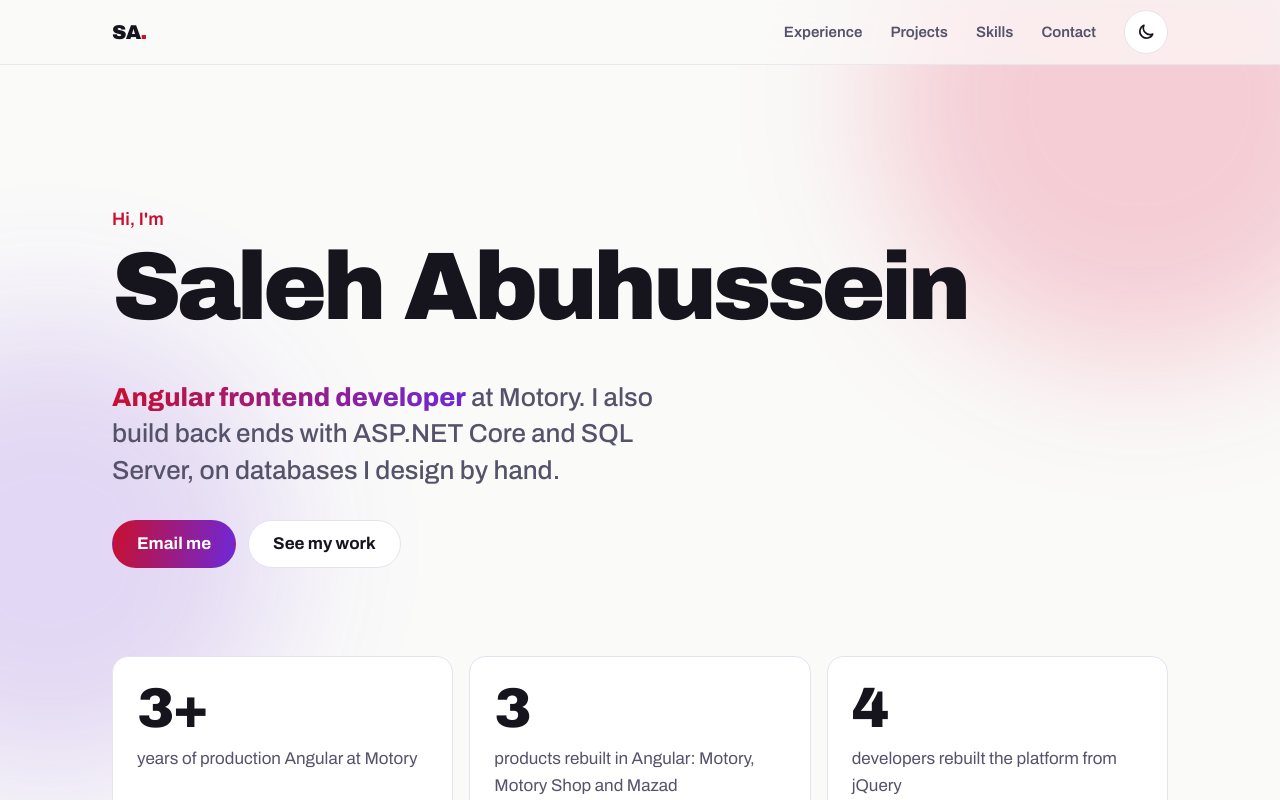
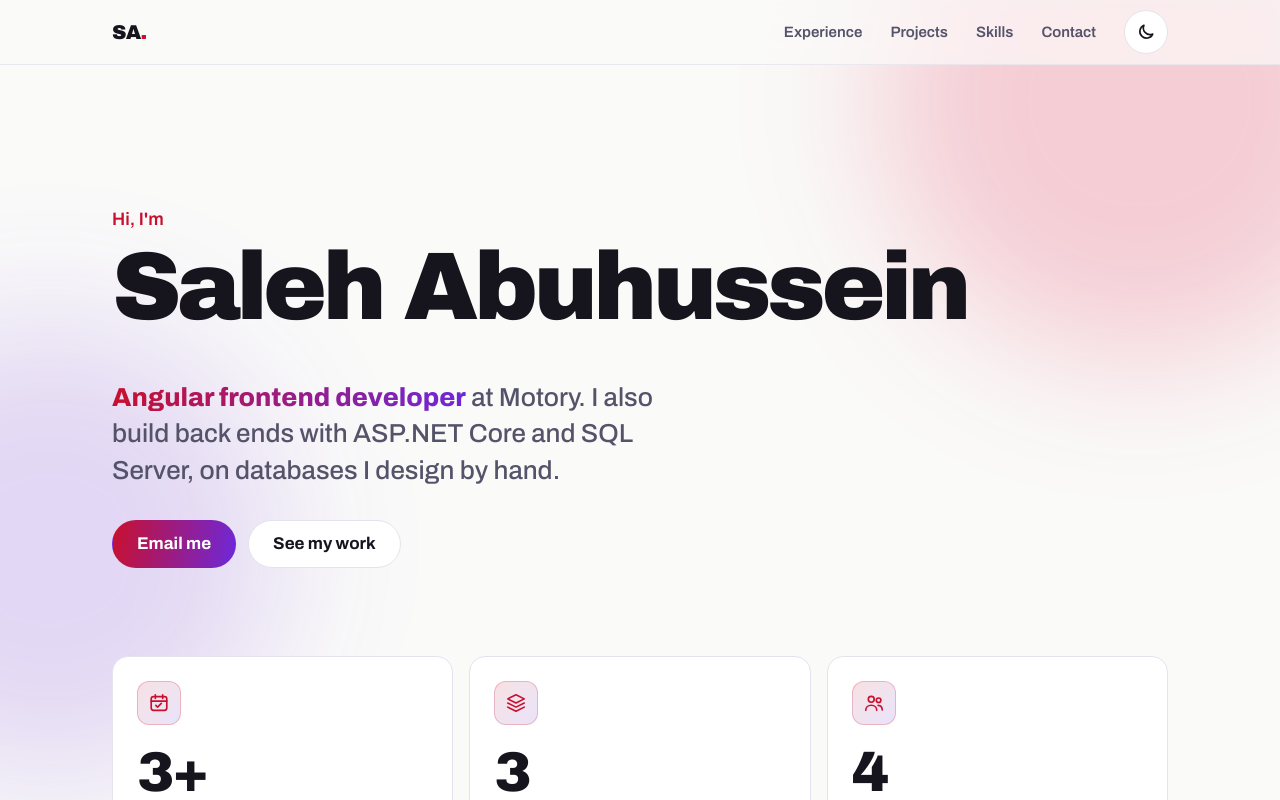
Before and after one commit to SalehAbuhussein/portfolio, an Angular app: page / in a window 1280 px wide. Shown: the top 800 px of the page. Built offline with nearby package versions, Linux system fonts and the light colour scheme.

Commit message:
Add icons to stat cards
Co-Authored-By: Claude Opus 5.5 <noreply@anthropic.com>

```diff
--- a/src/app/app.css
+++ b/src/app/app.css
@@ -264,6 +264,23 @@ h1 {
   padding: 24px;
 }
 
+.ico {
+  display: grid;
+  place-items: center;
+  width: 44px;
+  height: 44px;
+  margin-bottom: 20px;
+  border-radius: 12px;
+  color: var(--accent);
+  background: linear-gradient(135deg, color-mix(in srgb, var(--accent) 14%, transparent), color-mix(in srgb, var(--accent-2) 14%, transparent));
+  border: 1px solid color-mix(in srgb, var(--accent) 22%, transparent);
+  transition: transform 400ms var(--ease);
+}
+
+.stats li:hover .ico {
+  transform: rotate(-8deg) scale(1.08);
+}
+
 .num {
   font-size: clamp(2.5rem, 5vw, 3.5rem);
   font-weight: 900;
--- a/src/app/app.html
+++ b/src/app/app.html
@@ -50,6 +50,21 @@
     <ul class="stats">
       @for (s of stats; track s.label; let i = $index) {
         <li class="card" [appReveal]="i * 120">
+          <span class="ico" aria-hidden="true">
+            <svg viewBox="0 0 24 24" width="22" height="22" fill="none" stroke="currentColor" stroke-width="1.8" stroke-linecap="round" stroke-linejoin="round">
+              @switch (s.icon) {
+                @case ('years') {
+                  <rect x="3.5" y="5" width="17" height="15" rx="2.5" /><path d="M3.5 10h17M8 3v4M16 3v4M8.5 14.5l2 2 4-4" />
+                }
+                @case ('products') {
+                  <path d="m12 3 9 4.5-9 4.5-9-4.5L12 3Z" /><path d="m3 12 9 4.5 9-4.5M3 16.5 12 21l9-4.5" />
+                }
+                @case ('team') {
+                  <circle cx="9" cy="8" r="3.2" /><path d="M3 20c0-3.3 2.7-5.5 6-5.5s6 2.2 6 5.5" /><circle cx="17" cy="9" r="2.5" /><path d="M16.5 14.6c2.6.2 4.5 2 4.5 4.9" />
+                }
+              }
+            </svg>
+          </span>
           <p class="num"><span [appCountUp]="s.value">{{ s.value }}</span>{{ s.suffix }}</p>
           <p class="muted">{{ s.label }}</p>
         </li>
--- a/src/app/app.ts
+++ b/src/app/app.ts
@@ -33,9 +33,9 @@ export class App {
     { href: '#contact', label: 'Contact' },
   ];
   protected readonly stats = [
-    { value: 3, suffix: '+', label: 'years of production Angular at Motory' },
-    { value: 3, suffix: '', label: 'products rebuilt in Angular: Motory, Motory Shop and Mazad' },
-    { value: 4, suffix: '', label: 'developers rebuilt the platform from jQuery' },
+    { icon: 'years', value: 3, suffix: '+', label: 'years of production Angular at Motory' },
+    { icon: 'products', value: 3, suffix: '', label: 'products rebuilt in Angular: Motory, Motory Shop and Mazad' },
+    { icon: 'team', value: 4, suffix: '', label: 'developers rebuilt the platform from jQuery' },
   ];
 
   constructor() {
```
